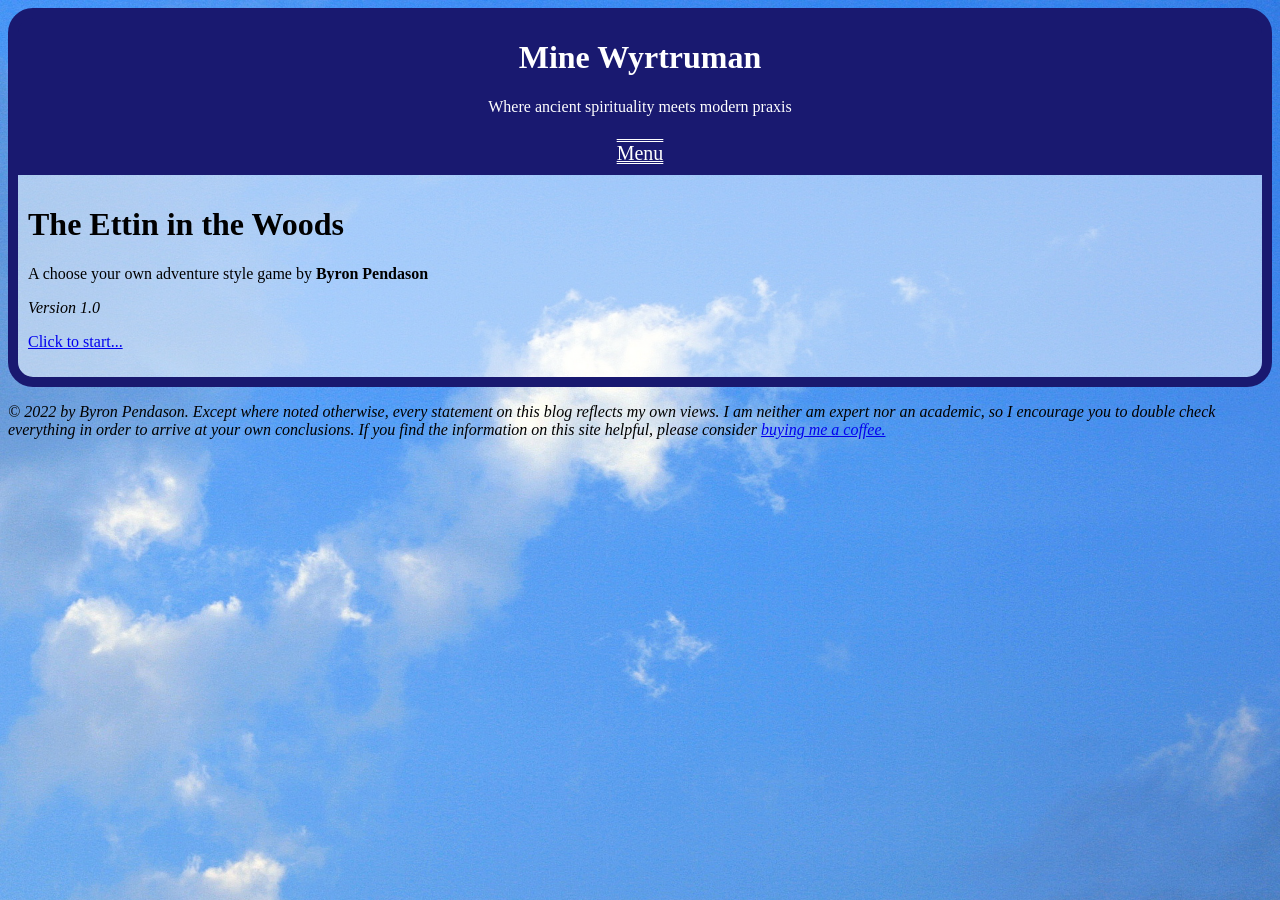
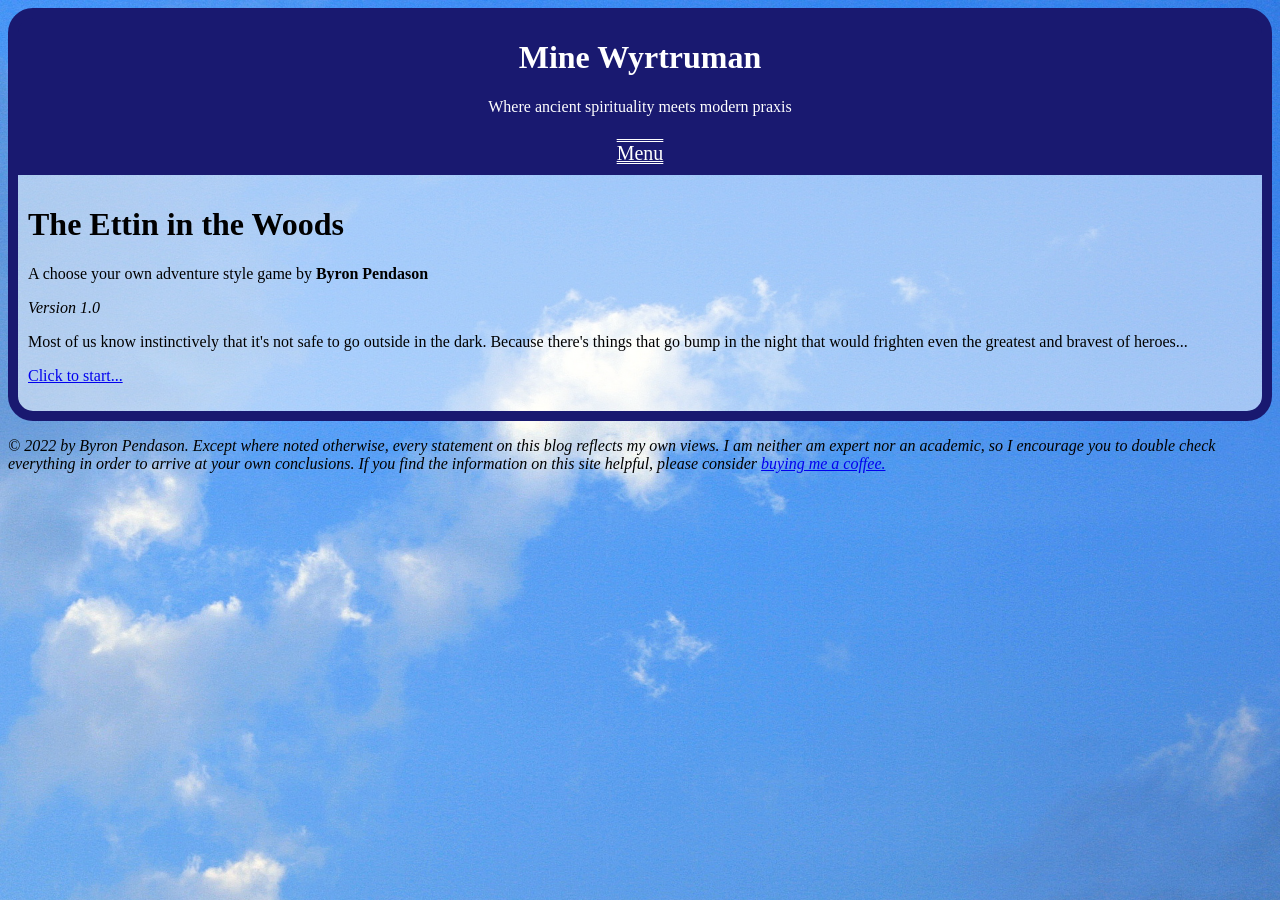
Before and after one commit to byronpendason/byronpendason.github.io, a Jekyll site: the page built from _games/the-ettin-in-the-woods.md, in a window 1280 px wide. Built offline with Jekyll 4.4.1, drawn with Linux system fonts in a browser that asks for light colours; comment, search, counter and statistics services are not loaded; some of the changed lines change nothing that is shown.

Commit message:
Add files via upload

```diff
--- a/_games/the-ettin-in-the-woods.md
+++ b/_games/the-ettin-in-the-woods.md
@@ -9,6 +9,8 @@ title: The Ettin in the Woods
 A choose your own adventure style game by **Byron Pendason**
 
 *Version 1.0*
+
+Most of us know instinctively that it's not safe to go outside in the dark. Because there's things that go bump in the night that would frighten even the greatest and bravest of heroes...
 
 ## Your Home
 
@@ -24,8 +26,50 @@ On the west wall is a fireplace. To [the east](/front-yard#been-outside) is the
 
 > You run out into front yard, looking around frantically for your mother.
 
-> Again, she's nowhere to be found.
+> Out of the corner of your eye, you see movement. Turning to the direction you saw the movement, you only see the woods.
 
-To [the west](/your-home) is your home.
+To [the west](/your-home) is your home. To [the-north](/the-barn) is your family barn. To [the-south](/the-woods) is the woods.
+
+> You've been told all your life to *never* go into the woods at night unprotected. Legends tell of an ettin that lives in those woods who loves the taste of humans.
+
+## The Woods
+
+You enter the woods. Before you stands a cave with a giant entrance. [Your gut screams at you not to enter the cave without a weapon.| With sword in hand, you feel like you're ready to enter the cave.](?got-sword) You can head [back out](/front-yard) of the woods, or [enter the cave](/the-cave).
+
+## The Barn
+
+The animals are restless, behaving as if they're frightened. They too must have been awakened by the screaming.
+
+> You suddenly remember that your father kept a chest hidden underneath some loose floorboards. You quickly brush away some hay until you find them.
+
+[You see the pit where the chest was hidden.|You see the loose floorboards.](#got-sword?got-sword)
+
+To [the south](/front-yard) is the exit of the barn.
+
+### Got Sword
+
+[You carefully pull up the floorboards to find a chest. Inside it is a sword with runes engraved in the hilt. It's too bad you never learned to read runes. You carefully pick up the sword.|There's nothing left in the chest.](?got-sword)
+
+## The Cave
+
+A little ways into the cave, you see your mother sobbing uncontrollably in utter fear. A gigantic being with the shape of a human is taunting her about how tasty she will be.
+
+The ettin has not yet seen you. You can [attack the ettin](the-fight), or [sneak back](/the-woods) out to the woods.
+
+## The Fight
+
+You bravely charge at the ettin. Unfortunately, without a weapon you never stood a chance. The ettin snatches you up, bites off one of your arms, and then tosses you towards your mother. Neither of you survive the night.
+
+***You have lost.***
+
+## [The Fight](?got-sword)
+
+With your father's sword held out before you, you charge at the ettin. He tries to snatch at you, but as soon as his hand touches the blade of the sword, he yanks back his hand as he roars out in pain.
+
+You take the opportunity to swing your sword at his other hand. The hand falls to the ground, and the ettin dives after his hand. While he's on the ground, you leap on top of him and bury the blade into his head.
+
+After you calm down your mother, the two of you head back home.
+
+***You have won!***
 
 </textarea>
```
